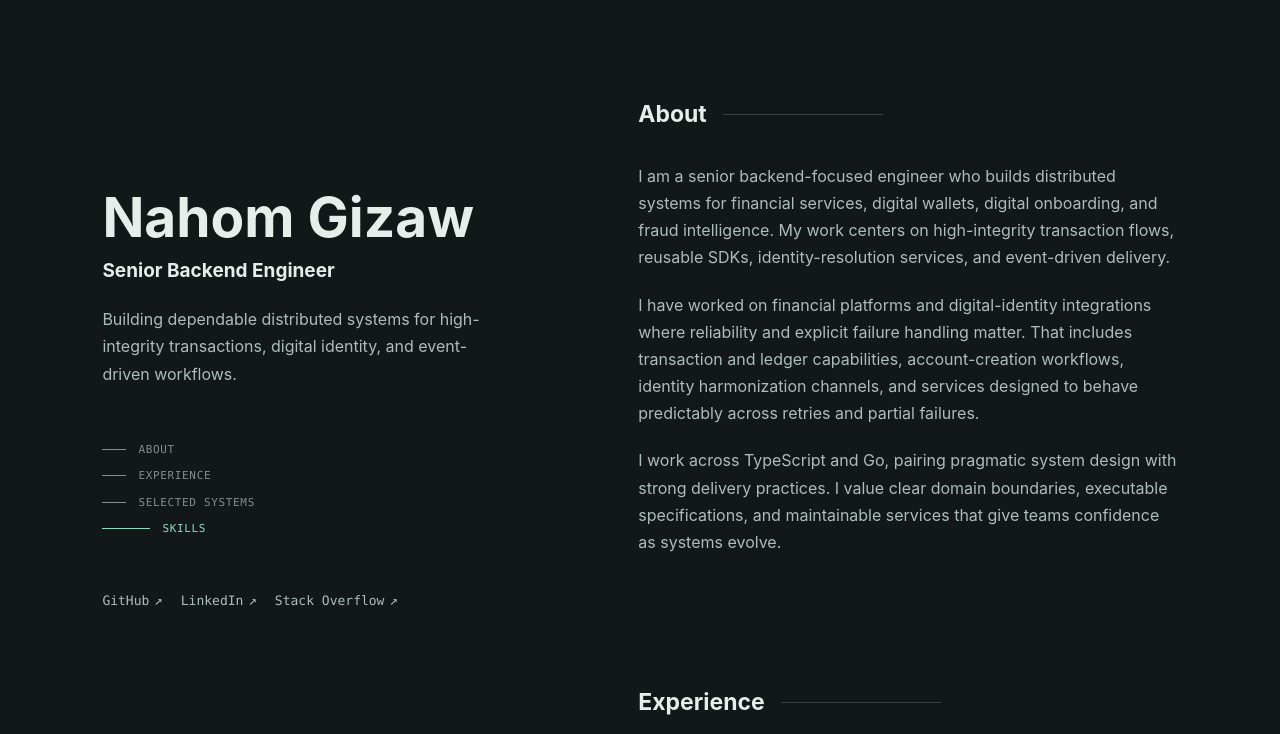
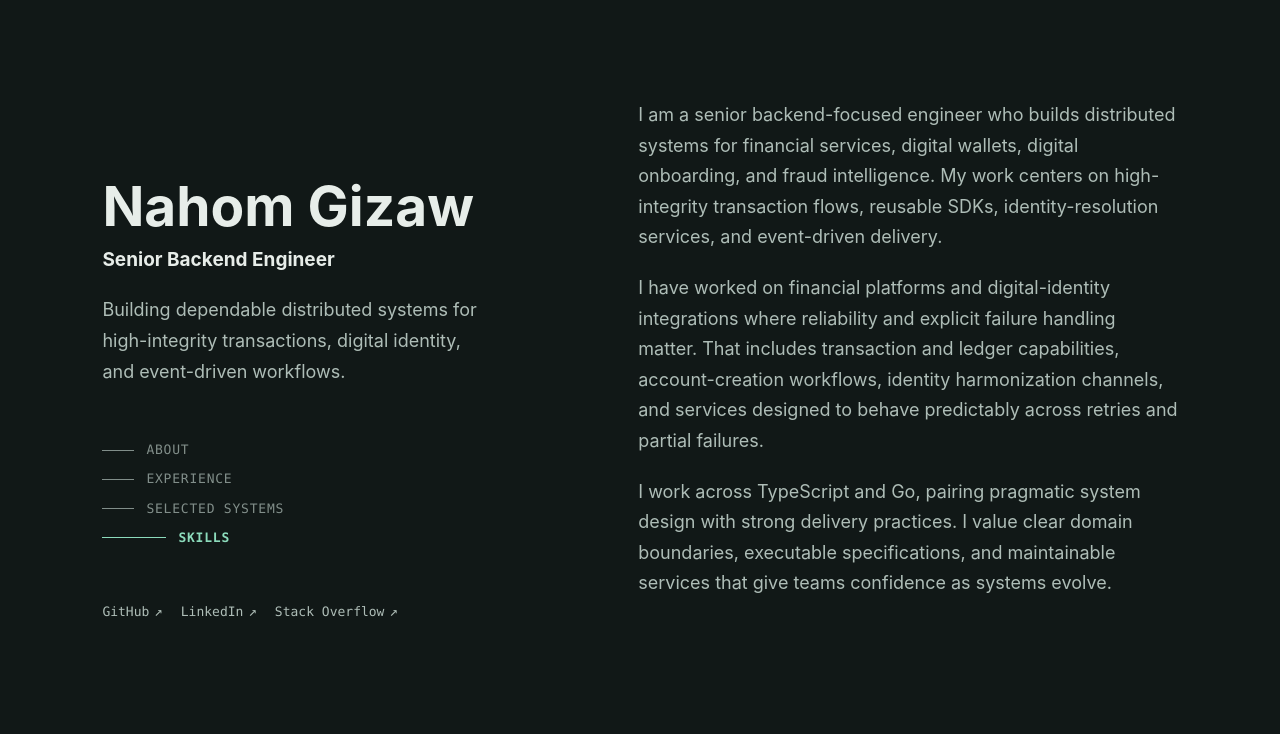
Before and after one commit to gizawNahom/one-page-resume, a Next.js app: page / in a window 1280 px wide. Shown: the top 734 px of the page. Built offline with nearby package versions, Linux system fonts and the light colour scheme.

Commit message:
refine portfolio navigation and typography

```diff
--- a/app/styles.css
+++ b/app/styles.css
@@ -119,6 +119,7 @@ a:focus-visible {
   max-width: 390px;
   margin: 19px 0 0;
   color: var(--muted);
+  font-size: 18px;
 }
 
 .section-nav {
@@ -133,7 +134,7 @@ a:focus-visible {
   width: fit-content;
   gap: 12px;
   color: var(--muted);
-  font: 500 11px/1.4 "SFMono-Regular", Consolas, "Liberation Mono", monospace;
+  font: 500 13px/1.4 "SFMono-Regular", Consolas, "Liberation Mono", monospace;
   letter-spacing: .06em;
   opacity: .72;
   text-decoration: none;
@@ -143,7 +144,7 @@ a:focus-visible {
 
 .section-nav a span {
   display: block;
-  width: 24px;
+  width: 32px;
   height: 1px;
   background: currentColor;
   transition: width .18s ease;
@@ -152,11 +153,12 @@ a:focus-visible {
 .section-nav a:hover,
 .section-nav a.active {
   color: var(--accent-strong);
+  font-weight: 600;
   opacity: 1;
 }
 
 .section-nav a.active span {
-  width: 48px;
+  width: 64px;
 }
 
 .profile-links {
@@ -197,26 +199,21 @@ section {
 }
 
 .section-heading {
-  display: flex;
-  align-items: center;
-  gap: 16px;
-  margin: 0 0 34px;
-  color: var(--text);
-  font-size: 23px;
-  line-height: 1.25;
-}
-
-.section-heading::after {
-  content: "";
+  position: absolute;
+  width: 1px;
   height: 1px;
-  flex: 1;
-  max-width: 160px;
-  background: var(--line);
+  padding: 0;
+  margin: -1px;
+  overflow: hidden;
+  clip: rect(0, 0, 0, 0);
+  white-space: nowrap;
+  border: 0;
 }
 
 .prose {
   color: var(--muted);
   max-width: 660px;
+  font-size: 18px;
 }
 
 .prose p {
@@ -451,7 +448,11 @@ footer p {
 
   .positioning {
     max-width: 560px;
-    font-size: 15px;
+    font-size: 17px;
+  }
+
+  .prose {
+    font-size: 17px;
   }
 
   .section-nav {
@@ -483,22 +484,6 @@ footer p {
     text-transform: uppercase;
   }
 
-  .section-heading {
-    position: absolute;
-    width: 1px;
-    height: 1px;
-    padding: 0;
-    margin: -1px;
-    overflow: hidden;
-    clip: rect(0, 0, 0, 0);
-    white-space: nowrap;
-    border: 0;
-  }
-
-  .section-heading::after {
-    display: none;
-  }
-
   .experience-entry {
     grid-template-columns: 1fr;
     gap: 7px;
@@ -524,6 +509,11 @@ footer p {
 
   .positioning {
     max-width: 500px;
+    font-size: 16px;
+  }
+
+  .prose {
+    font-size: 16px;
   }
 
   .mobile-section-indicator {
@@ -533,15 +523,6 @@ footer p {
 
   section {
     padding-bottom: 76px;
-  }
-
-  .section-heading {
-    margin-bottom: 26px;
-    font-size: 21px;
-  }
-
-  .section-heading::after {
-    max-width: none;
   }
 
   .skills-grid {
```
